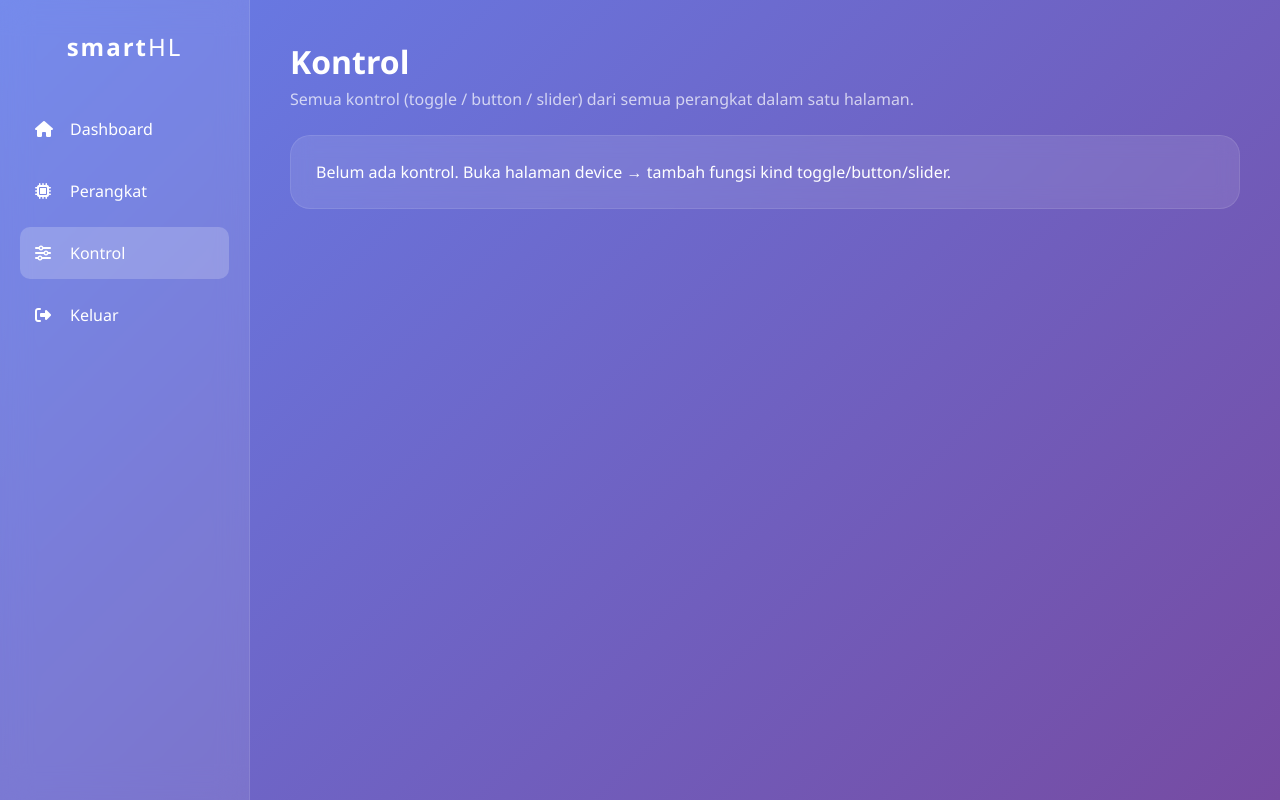
After one commit to Waaooow/smartHL, a Flask app: page /kontrol in a window 1280 px wide. The commit adds this page. Run offline with Flask 3, Linux system fonts and the light colour scheme; the visitor is signed in with stand-in values (Sample User, id 1); tables that the repository leaves empty hold one stand-in row (values such as "Sample post").

Commit message:
device functions: per-device pages + kontrol agregat (sensor/toggle/button/slider)
- tabel device_functions + auto-seed temp/hum/rssi/led
- /device/<id> halaman detail (sensor, kontrol, kelola fungsi, histori)
- /device/<id>/action generik {key:value} -> down/cmd, /device/<id>/data JSON
- /devices manajemen, /kontrol agregat semua kontrol
- sidebar: Dashboard/Perangkat/Kontrol (hapus link mati Lampu/Sensor)
- bridge+api terima key telemetri generik, client_id unik anti-takeover
- virtual_esp8266: output generik (relay1, dsb)

```diff
--- a/app.py
+++ b/app.py
@@ -16,11 +16,52 @@ _mqtt_client = None
 def mqtt_pub(topic, payload: dict):
     global _mqtt_client
     if _mqtt_client is None:
-        c = mqtt.Client(mqtt.CallbackAPIVersion.VERSION2, client_id="smarthl-web")
+        import uuid
+        c = mqtt.Client(mqtt.CallbackAPIVersion.VERSION2,
+                        client_id=f"smarthl-web-{uuid.uuid4().hex[:6]}")
         c.connect(MQTT_HOST, MQTT_PORT, 60)
         c.loop_start()
         _mqtt_client = c
     _mqtt_client.publish(topic, json.dumps(payload))
+
+# Kinds fungsi device. sensor = tampil saja, sisanya kirim perintah MQTT.
+FUNC_KINDS = ("sensor", "toggle", "button", "slider")
+
+DEFAULT_FUNCS = [
+    ("temp", "Suhu", "sensor", "°C", "", 1),
+    ("hum", "Kelembaban", "sensor", "%", "", 2),
+    ("rssi", "Sinyal WiFi", "sensor", "dBm", "", 3),
+    ("led", "LED Built-in", "toggle", "", "GPIO2", 4),
+]
+
+def ensure_functions(conn, device):
+    """Seed fungsi standar untuk device MQTT yang belum punya fungsi."""
+    if not device["mqtt_id"]:
+        return []
+    rows = conn.execute(
+        "SELECT * FROM device_functions WHERE device_id=? ORDER BY sort",
+        (device["id"],)).fetchall()
+    if rows:
+        return rows
+    for key, label, kind, unit, pin, sort in DEFAULT_FUNCS:
+        conn.execute(
+            "INSERT INTO device_functions (device_id, key, label, kind, unit, pin, sort)"
+            " VALUES (?,?,?,?,?,?,?)",
+            (device["id"], key, label, kind, unit, pin, sort))
+    conn.commit()
+    return conn.execute(
+        "SELECT * FROM device_functions WHERE device_id=? ORDER BY sort",
+        (device["id"],)).fetchall()
+
+def latest_values(conn, device_id, keys):
+    out = {}
+    for k in keys:
+        r = conn.execute(
+            "SELECT value, ts FROM telemetry WHERE device_id=? AND key=? ORDER BY ts DESC LIMIT 1",
+            (device_id, k)).fetchone()
+        if r:
+            out[k] = {"value": r["value"], "ts": r["ts"]}
+    return out
 
 app = Flask(__name__)
 app.secret_key = 'smarthl_secret_key'
@@ -55,6 +96,17 @@ def init_db():
         ts DATETIME DEFAULT CURRENT_TIMESTAMP
     )''')
     conn.execute('CREATE INDEX IF NOT EXISTS idx_tel_dev_ts ON telemetry(device_id, ts)')
+    conn.execute('''CREATE TABLE IF NOT EXISTS device_functions (
+        id INTEGER PRIMARY KEY AUTOINCREMENT,
+        device_id INTEGER NOT NULL,
+        key TEXT NOT NULL,
+        label TEXT NOT NULL,
+        kind TEXT NOT NULL DEFAULT 'sensor',
+        unit TEXT DEFAULT '',
+        pin TEXT DEFAULT '',
+        sort INTEGER DEFAULT 0
+    )''')
+    conn.execute('CREATE UNIQUE INDEX IF NOT EXISTS idx_func_dev_key ON device_functions(device_id, key)')
     for col in ['mqtt_id TEXT', 'token TEXT', 'last_seen DATETIME']:
         try:
             conn.execute(f'ALTER TABLE devices ADD COLUMN {col}')
@@ -152,6 +204,8 @@ def wake_device(id):
 @app.route('/delete_device/<int:id>')
 def delete_device(id):
     conn = get_db_connection()
+    conn.execute('DELETE FROM device_functions WHERE device_id=?', (id,))
+    conn.execute('DELETE FROM telemetry WHERE device_id=?', (id,))
     conn.execute('DELETE FROM devices WHERE id = ?', (id,))
     conn.commit()
     conn.close()
@@ -177,6 +231,25 @@ def device_cmd(id):
 
 @app.route('/device/<int:id>')
 def device_detail(id):
+    """Halaman per-device: sensor + kontrol (render dari device_functions) + kelola fungsi."""
+    if not session.get('logged_in'):
+        return redirect(url_for('login_page'))
+    conn = get_db_connection()
+    device = conn.execute('SELECT * FROM devices WHERE id=?', (id,)).fetchone()
+    if not device:
+        conn.close()
+        return redirect(url_for('dashboard'))
+    device = dict(device)
+    funcs = [dict(r) for r in ensure_functions(conn, device)]
+    vals = latest_values(conn, id, [f["key"] for f in funcs])
+    hist = [dict(r) for r in conn.execute(
+        "SELECT key, value, ts FROM telemetry WHERE device_id=? ORDER BY ts DESC LIMIT 60",
+        (id,)).fetchall()]
+    conn.close()
+    return render_template('device_detail.html', device=device, funcs=funcs, vals=vals, hist=hist)
+
+@app.route('/device/<int:id>/data')
+def device_data(id):
     if not session.get('logged_in'):
         return redirect(url_for('login_page'))
     conn = get_db_connection()
@@ -186,8 +259,100 @@ def device_detail(id):
         (id,)).fetchall()
     conn.close()
     if not device:
+        return jsonify({"error": "not found"}), 404
+    return jsonify({"device": dict(device), "telemetry": [dict(r) for r in rows]})
+
+@app.route('/device/<int:id>/action', methods=['POST'])
+def device_action(id):
+    """Aksi generik: kirim {key: value} ke smarthl/{mqtt_id}/down/cmd."""
+    if not session.get('logged_in'):
+        return redirect(url_for('login_page'))
+    conn = get_db_connection()
+    device = conn.execute('SELECT * FROM devices WHERE id=?', (id,)).fetchone()
+    conn.close()
+    if not device or not device['mqtt_id']:
+        flash('Device belum punya MQTT ID', 'error')
         return redirect(url_for('dashboard'))
-    return jsonify({"device": dict(device), "telemetry": [dict(r) for r in rows]})
+    key = (request.form.get('key') or '').strip().lower()
+    raw = request.form.get('value', '0')
+    if not key or not key.replace('_', '').isalnum():
+        flash('Key fungsi tidak valid', 'error')
+        return redirect(url_for('device_detail', id=id))
+    try:
+        value = float(raw)
+    except ValueError:
+        flash('Value harus angka', 'error')
+        return redirect(url_for('device_detail', id=id))
+    try:
+        mqtt_pub(f"smarthl/{device['mqtt_id']}/down/cmd", {key: value})
+        flash(f"Terkirim ke {device['name']}: {key}={raw}", 'success')
+    except Exception as e:
+        flash(f"Gagal kirim MQTT: {e}", 'error')
+    return redirect(request.form.get('next') or url_for('device_detail', id=id))
+
+@app.route('/device/<int:id>/functions', methods=['POST'])
+def add_function(id):
+    if not session.get('logged_in'):
+        return redirect(url_for('login_page'))
+    key = (request.form.get('key') or '').strip().lower()
+    label = (request.form.get('label') or key).strip()
+    kind = request.form.get('kind', 'sensor')
+    unit = (request.form.get('unit') or '').strip()
+    pin = (request.form.get('pin') or '').strip()
+    if kind not in FUNC_KINDS or not key or not key.replace('_', '').isalnum():
+        flash('Fungsi tidak valid (key alfanumerik, kind: sensor/toggle/button/slider)', 'error')
+        return redirect(url_for('device_detail', id=id))
+    conn = get_db_connection()
+    try:
+        conn.execute(
+            "INSERT INTO device_functions (device_id, key, label, kind, unit, pin, sort)"
+            " VALUES (?,?,?,?,?,?,COALESCE((SELECT MAX(sort)+1 FROM device_functions WHERE device_id=?),1))",
+            (id, key, label, kind, unit, pin, id))
+        conn.commit()
+        flash(f"Fungsi {label} ditambah", 'success')
+    except Exception:
+        flash(f"Key '{key}' sudah ada di device ini", 'error')
+    conn.close()
+    return redirect(url_for('device_detail', id=id))
+
+@app.route('/functions/<int:fid>/delete')
+def delete_function(fid):
+    if not session.get('logged_in'):
+        return redirect(url_for('login_page'))
+    conn = get_db_connection()
+    r = conn.execute('SELECT device_id FROM device_functions WHERE id=?', (fid,)).fetchone()
+    if r:
+        conn.execute('DELETE FROM device_functions WHERE id=?', (fid,))
+        conn.commit()
+    conn.close()
+    return redirect(url_for('device_detail', id=r['device_id']) if r else url_for('dashboard'))
+
+@app.route('/devices')
+def devices_page():
+    if not session.get('logged_in'):
+        return redirect(url_for('login_page'))
+    conn = get_db_connection()
+    rows = conn.execute('SELECT * FROM devices ORDER BY id').fetchall()
+    devices = [dict(r) for r in rows]
+    conn.close()
+    return render_template('devices.html', devices=devices)
+
+@app.route('/kontrol')
+def kontrol_page():
+    """Satu halaman berisi SEMUA kontrol (toggle/button/slider) dari semua device."""
+    if not session.get('logged_in'):
+        return redirect(url_for('login_page'))
+    conn = get_db_connection()
+    devices = [dict(r) for r in conn.execute('SELECT * FROM devices ORDER BY id').fetchall()]
+    groups = []
+    for d in devices:
+        funcs = [dict(r) for r in ensure_functions(conn, d)]
+        ctrls = [f for f in funcs if f["kind"] in ("toggle", "button", "slider")]
+        if ctrls:
+            groups.append({"device": d, "funcs": ctrls,
+                           "vals": latest_values(conn, d["id"], [f["key"] for f in ctrls])})
+    conn.close()
+    return render_template('kontrol.html', groups=groups)
 
 @app.route('/api/telemetry', methods=['POST'])
 def api_telemetry():
@@ -202,13 +367,14 @@ def api_telemetry():
     if not device or device['token'] != token:
         conn.close()
         return jsonify({"error": "unauthorized"}), 401
-    for k in ("temp", "hum", "led", "rssi"):
-        if k in data:
-            try:
-                conn.execute("INSERT INTO telemetry (device_id, key, value) VALUES (?,?,?)",
-                             (device['id'], k, float(data[k])))
-            except (TypeError, ValueError):
-                pass
+    for k, v in data.items():
+        if k == "mqtt_id" or not k.replace("_", "").isalnum() or len(k) > 24:
+            continue
+        try:
+            conn.execute("INSERT INTO telemetry (device_id, key, value) VALUES (?,?,?)",
+                         (device['id'], k.lower(), float(v)))
+        except (TypeError, ValueError):
+            pass
     conn.execute("UPDATE devices SET status='Online', last_seen=CURRENT_TIMESTAMP WHERE id=?",
                  (device['id'],))
     conn.commit()
--- /dev/null
+++ b/templates/kontrol.html
@@ -0,0 +1,93 @@
+<!DOCTYPE html>
+<html lang="id">
+<head>
+    <meta charset="UTF-8">
+    <meta name="viewport" content="width=device-width, initial-scale=1.0">
+    <title>smartHL - Kontrol</title>
+    <link rel="stylesheet" href="https://cdnjs.cloudflare.com/ajax/libs/font-awesome/6.4.0/css/all.min.css">
+    <style>
+        * { margin:0; padding:0; box-sizing:border-box; font-family:'Segoe UI',sans-serif; }
+        body { min-height:100vh; background:linear-gradient(135deg,#667eea 0%,#764ba2 100%); display:flex; color:white; }
+        .sidebar { width:250px; background:rgba(255,255,255,.1); backdrop-filter:blur(15px); border-right:1px solid rgba(255,255,255,.1); padding:30px 20px; display:flex; flex-direction:column; }
+        .sidebar h2 { font-size:1.5rem; margin-bottom:40px; text-align:center; letter-spacing:2px; }
+        .sidebar h2 span { font-weight:300; }
+        .nav-menu { list-style:none; }
+        .nav-item { padding:15px; margin-bottom:10px; border-radius:10px; display:flex; align-items:center; text-decoration:none; color:white; }
+        .nav-item i { margin-right:15px; width:20px; }
+        .nav-item:hover, .nav-item.active { background:rgba(255,255,255,.2); }
+        .main-content { flex:1; padding:40px; overflow-y:auto; }
+        .card { background:rgba(255,255,255,.1); backdrop-filter:blur(10px); padding:25px; border-radius:20px; border:1px solid rgba(255,255,255,.1); margin-bottom:25px; }
+        .grid { display:grid; grid-template-columns:repeat(auto-fit,minmax(220px,1fr)); gap:20px; }
+        .func { background:rgba(255,255,255,.1); border:1px solid rgba(255,255,255,.1); border-radius:16px; padding:20px; }
+        .btn { background:rgba(255,255,255,.2); color:white; border:1px solid rgba(255,255,255,.3); padding:10px 18px; border-radius:10px; cursor:pointer; font-weight:600; }
+        .btn:hover { background:rgba(255,255,255,.35); }
+        .btn.on { background:rgba(76,209,55,.35); }
+        input[type=range] { width:100%; }
+        .switch { position:relative; display:inline-block; width:50px; height:24px; }
+        .switch input { display:none; }
+        .slider { position:absolute; cursor:pointer; top:0; left:0; right:0; bottom:0; background:rgba(255,255,255,.2); transition:.4s; border-radius:34px; }
+        .slider:before { position:absolute; content:""; height:18px; width:18px; left:3px; bottom:3px; background:white; transition:.4s; border-radius:50%; }
+        input:checked + .slider { background:#4cd137; }
+        input:checked + .slider:before { transform:translateX(26px); }
+        @media (max-width:768px){ body{flex-direction:column;} .sidebar{width:100%;} }
+    </style>
+</head>
+<body>
+    <div class="sidebar">
+        <h2>smart<span>HL</span></h2>
+        <ul class="nav-menu">
+            <a href="{{ url_for('dashboard') }}" class="nav-item"><i class="fas fa-home"></i> Dashboard</a>
+            <a href="{{ url_for('devices_page') }}" class="nav-item"><i class="fas fa-microchip"></i> Perangkat</a>
+            <a href="{{ url_for('kontrol_page') }}" class="nav-item active"><i class="fas fa-sliders-h"></i> Kontrol</a>
+            <a href="/logout" class="nav-item" style="margin-top:auto;"><i class="fas fa-sign-out-alt"></i> Keluar</a>
+        </ul>
+    </div>
+    <div class="main-content">
+        <h1 style="margin-bottom:5px;">Kontrol</h1>
+        <p style="color:rgba(255,255,255,.7); margin-bottom:25px;">Semua kontrol (toggle / button / slider) dari semua perangkat dalam satu halaman.</p>
+        {% if not groups %}
+        <div class="card">Belum ada kontrol. Buka halaman device → tambah fungsi kind toggle/button/slider.</div>
+        {% endif %}
+        {% for g in groups %}
+        <div class="card">
+            <h3 style="margin-bottom:15px;"><a href="{{ url_for('device_detail', id=g.device.id) }}" style="color:white; text-decoration:none;">{{ g.device.name }}</a>
+            <span style="font-size:.8rem; opacity:.6;">({{ g.device.status }})</span></h3>
+            <div class="grid">
+                {% for f in g.funcs %}
+                {% set cur = g.vals[f.key].value if f.key in g.vals else 0 %}
+                <div class="func">
+                    <div style="font-weight:bold; margin-bottom:4px;">{{ f.label }}</div>
+                    <div style="font-size:.8rem; opacity:.7; margin-bottom:12px;"><code>{{ f.key }}</code> · {{ cur }}</div>
+                    {% if f.kind == 'toggle' %}
+                    <form action="{{ url_for('device_action', id=g.device.id) }}" method="POST" style="display:flex; gap:10px; align-items:center;">
+                        <input type="hidden" name="key" value="{{ f.key }}">
+                        <input type="hidden" name="next" value="{{ url_for('kontrol_page') }}">
+                        <label class="switch">
+                            <input type="checkbox" {% if cur %}checked{% endif %} onchange="this.form.value.value=this.checked?1:0; this.form.submit();">
+                            <span class="slider"></span>
+                        </label>
+                        <input type="hidden" name="value" value="{{ 0 if cur else 1 }}">
+                        <button class="btn" type="submit">{{ 'Matikan' if cur else 'Nyalakan' }}</button>
+                    </form>
+                    {% elif f.kind == 'button' %}
+                    <form action="{{ url_for('device_action', id=g.device.id) }}" method="POST">
+                        <input type="hidden" name="key" value="{{ f.key }}">
+                        <input type="hidden" name="next" value="{{ url_for('kontrol_page') }}">
+                        <input type="hidden" name="value" value="1">
+                        <button class="btn on" type="submit"><i class="fas fa-bolt"></i> {{ f.label }}</button>
+                    </form>
+                    {% elif f.kind == 'slider' %}
+                    <form action="{{ url_for('device_action', id=g.device.id) }}" method="POST">
+                        <input type="hidden" name="key" value="{{ f.key }}">
+                        <input type="hidden" name="next" value="{{ url_for('kontrol_page') }}">
+                        <input type="range" name="value" min="0" max="100" value="{{ cur }}" onchange="this.form.submit();">
+                    </form>
+                    {% endif %}
+                </div>
+                {% endfor %}
+            </div>
+        </div>
+        {% endfor %}
+    </div>
+</body>
+</html>
```
Also changed, not shown: mqtt_bridge.py (+7 -4 lines), templates/dashboard.html (+4 -5 lines), templates/device_detail.html (added, +174 -0 lines), templates/devices.html (added, +56 -0 lines), virtual_esp8266.py (+9 -7 lines).
